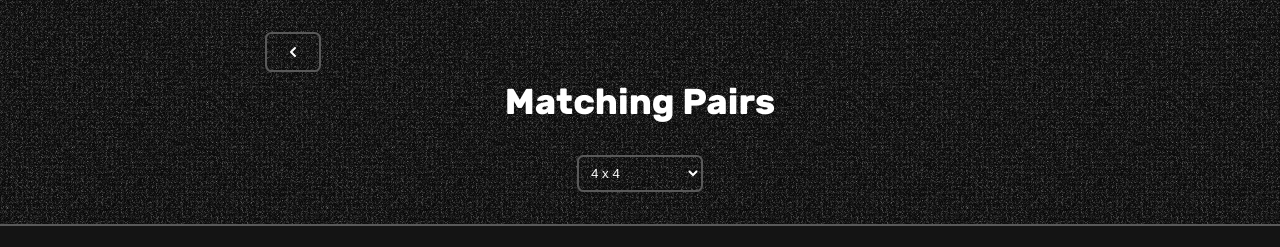
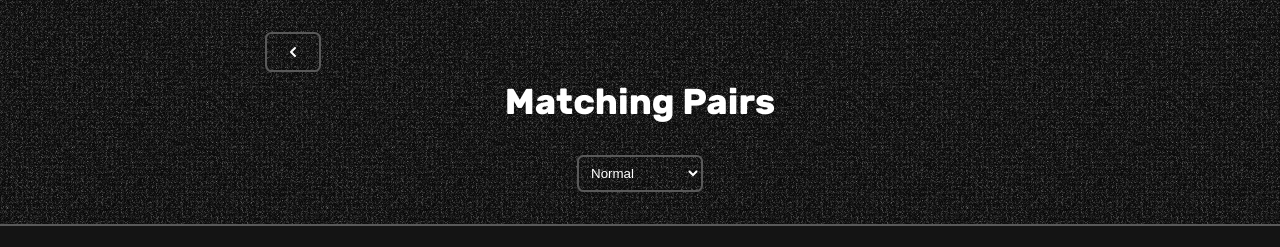
Before and after one commit to AshirAg/ashirs-portfolio, a React (Vite) app in the folder frontend/: page /game/matching-pairs in a window 1280 px wide. Shown: the top 247 px of the page. Built offline with nearby package versions, Linux system fonts and the light colour scheme; a web font is replaced by a local one.

Commit message:
Updated Game - Aug 22, FRI

```diff
--- a/frontend/src/games/matchingPairs/MatchingPairs.jsx
+++ b/frontend/src/games/matchingPairs/MatchingPairs.jsx
@@ -199,9 +199,9 @@ const MatchingPairs = () => {
                         onChange={(e) => setTotalCells(Number(e.target.value))}
                     >
                         <option value="" disabled>Select the grid</option>
-                        <option value="4">2 x 2</option>
-                        <option value="16" selected>4 x 4</option>
-                        <option value="36">6 x 6</option>
+                        <option value="4">Cry Baby</option>
+                        <option value="16" selected>Normal</option>
+                        <option value="36">God Level</option>
                     </select>
                 </div>
             </div>
```
